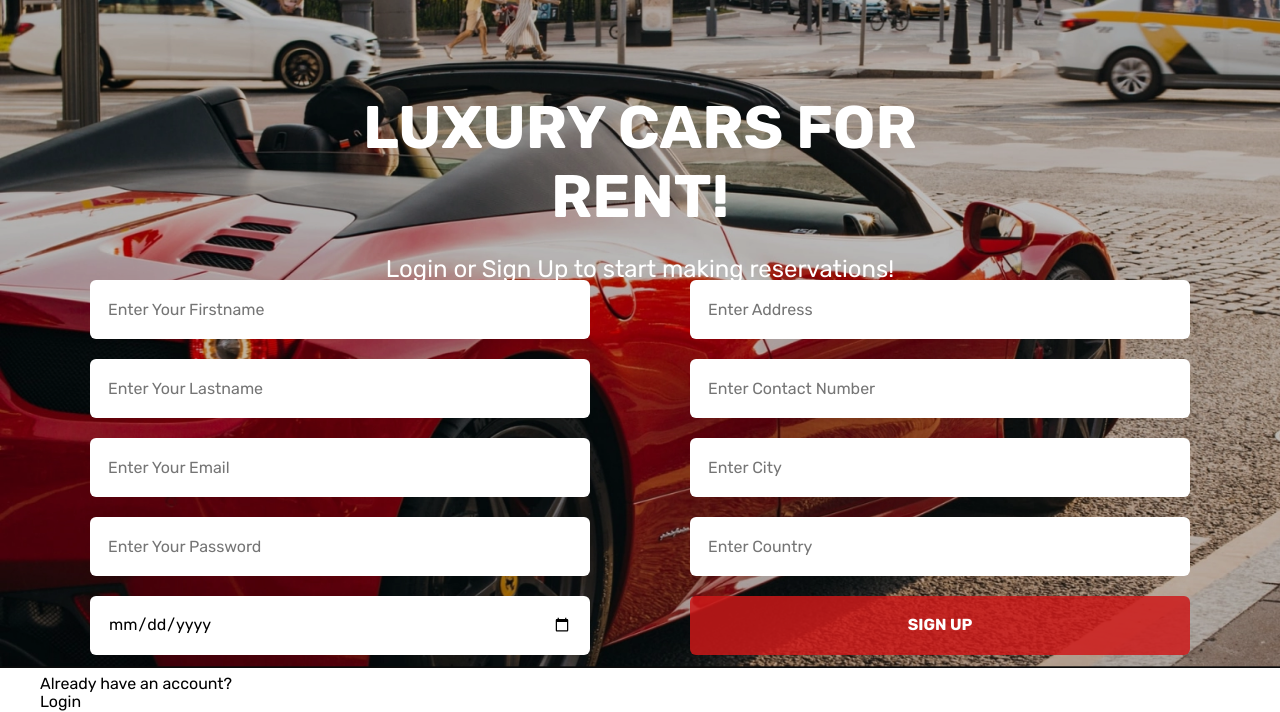
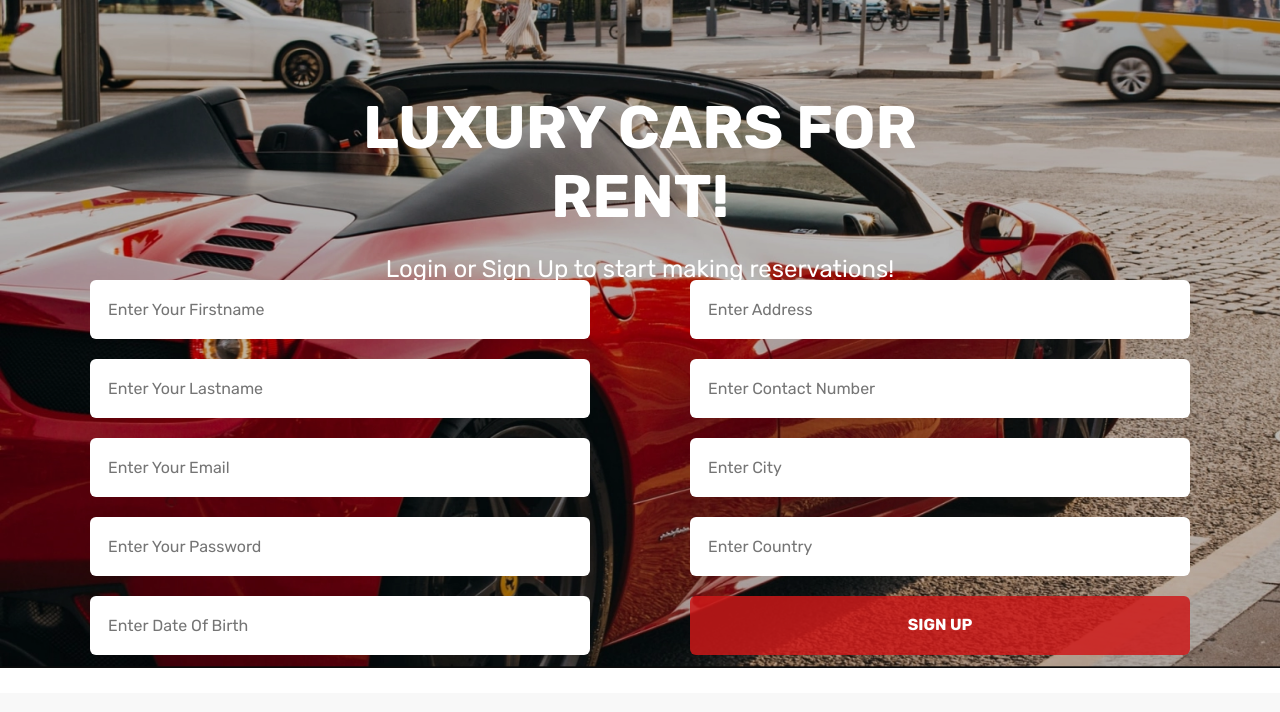
Before and after one commit to noanimator7/Car-rental-system, a PHP site: page / in a window 1280 px wide; the page is wider, and only the part inside the window is pictured. Shown: the part 132-844 px from the top of that part. After the commit the page ends 800 px from the top of that part, so only its background shows below. Run offline with PHP 8.4, Linux system fonts and the light colour scheme.

Commit message:
megzo 5wl

```diff
--- a/css/master.css
+++ b/css/master.css
@@ -259,11 +259,19 @@ a {
     justify-content: space-around;
     width: 1200px;
 }
-.landing .auth-container .signup-form form .left{
 
+
+.landing .auth-container .signup-form p{
+    text-align: center;
+    color: white;
 }
-.landing .auth-container .signup-form form .right{
 
+.landing .auth-container .signup-form a{
+    color: white;
+    display: inline;
+}
+.landing .auth-container .signup-form a:hover{
+    color: #cd1818;
 }
 
 .landing .auth-container .signup-form input{
--- a/index.html
+++ b/index.html
@@ -73,10 +73,11 @@
                             </div>
                             <div class="password">
                                 <div class="icon"><i class="fa-solid fa-key"></i></div>
-                                <input type="password" id="password" name="password" placeholder="Enter Your Password" required>
+                                <input type="password" id="password" name="password" placeholder="Enter Your Password"
+                                    required>
                             </div>
                             <div class="submit">
-                                <input type="submit" value="LOGIN" >
+                                <input type="submit" value="LOGIN">
                             </div>
                             <p>Don't have an account? <a href="#" onclick="toggleForm('signup')">Sign Up</a></p>
                         </form>
@@ -85,19 +86,22 @@
                         <form action="user.php" id="signupForm" method="post">
                             <div class="left">
                                 <div class="first-name">
-                                    <input type="text" id="firstname" name="fname" placeholder="Enter Your Firstname" required>
+                                    <input type="text" id="firstname" name="fname" placeholder="Enter Your Firstname"
+                                        required>
                                 </div>
                                 <div class="last-name">
-                                    <input type="text" id="lastname" name="lname" placeholder="Enter Your Lastname" required>
+                                    <input type="text" id="lastname" name="lname" placeholder="Enter Your Lastname"
+                                        required>
                                 </div>
                                 <div class="email">
                                     <input type="email" id="email" name="email" placeholder="Enter Your Email" required>
                                 </div>
                                 <div class="password">
-                                    <input type="password" id="password" name="password" placeholder="Enter Your Password" required>
+                                    <input type="password" id="password" name="password"
+                                        placeholder="Enter Your Password" required>
                                 </div>
                                 <div class="dob">
-                                    <input type="date" name="dob" id="dob" placeholder="Enter Date Of Birth" required>
+                                    <input type="text" placeholder="Enter Date Of Birth" name="dob" id="dob" onfocus="(this.type='date')">
                                 </div>
                             </div>
                             <div class="right">
@@ -105,7 +109,8 @@
                                     <input type="text" name="address" id="address" placeholder="Enter Address" required>
                                 </div>
                                 <div class="contact">
-                                    <input type="tel" name="contact_number" id="contact" placeholder="Enter Contact Number" required>
+                                    <input type="tel" name="contact_number" id="contact"
+                                        placeholder="Enter Contact Number" required>
                                 </div>
                                 <div class="city">
                                     <input type="text" name="city" id="city" placeholder="Enter City" required>
@@ -114,7 +119,7 @@
                                     <input type="text" name="country" id="country" placeholder="Enter Country" required>
                                 </div>
                                 <div class="submit">
-                                    <input type="submit" value="SIGN UP" >
+                                    <input type="submit" value="SIGN UP">
                                 </div>
                             </div>
                         </form>
```
